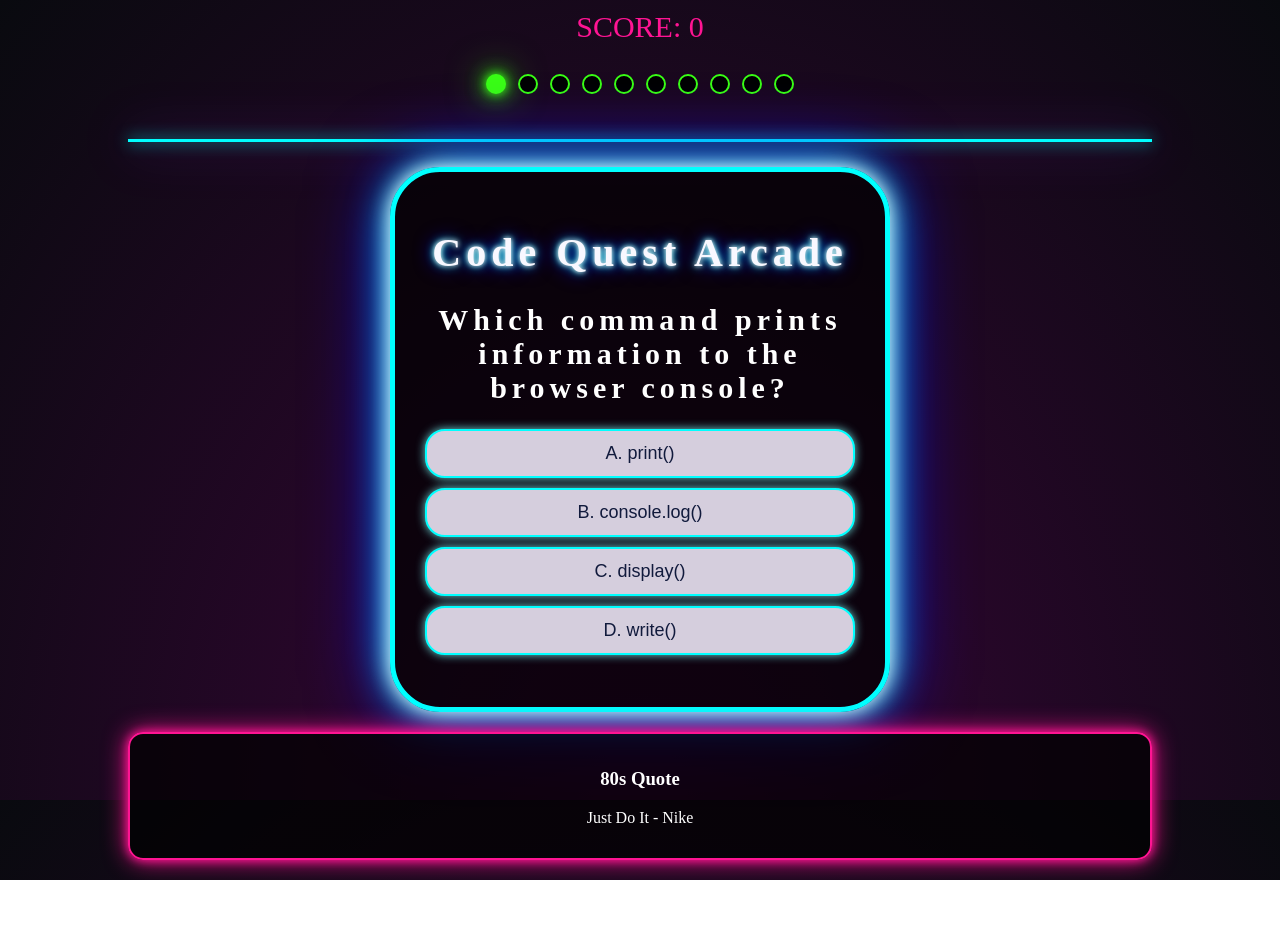
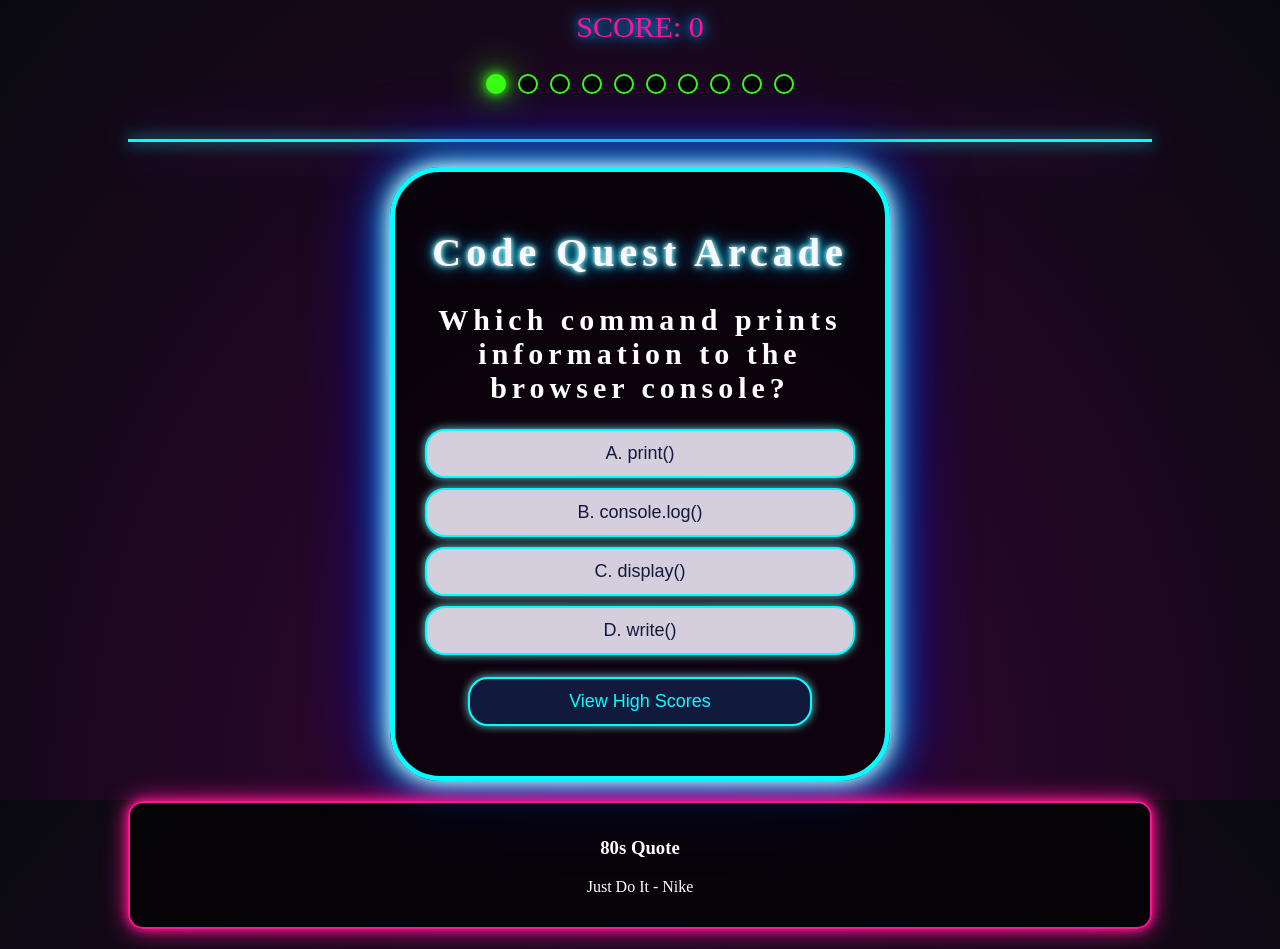
Before and after one commit to MimictoMastery/javascript-trivia-game, a website: page public/html/game.html in a window 1280 px wide. Before the commit the page ends 880 px from the top, so only its background shows below. Drawn offline with Linux system fonts and the light colour scheme.

Commit message:
code clean up

```diff
--- a/public/css/game.css
+++ b/public/css/game.css
@@ -5,9 +5,9 @@
     --green:#39FF14;
     --yellow:#FFFF33;
     --white:#FFFFFF;
-    --ghostwhite: rgb 248,248,255;
+    --ghostwhite:#F8F8FF;
 
-
+    --blue:#0099FF;
     --black:#000000;
     --dark-purple:#090014;
     --indigo:#4B0082;
@@ -51,12 +51,12 @@ body {
 
 h1 {
 
-    color:ghostwhite;
+    color:var(--ghostwhite);
 
     text-shadow:
-    0 0 5px white,
-    0 0 10px cyan,
-    0 0 20px blue;
+    0 0 5px var(--ghostwhite),
+    0 0 10px var(--cyan),
+    0 0 20px var(--blue);
 
 }
 
@@ -237,13 +237,3 @@ button:hover {
     font-size:22px;
     font-weight:bold;
 }
-
-@keyframes moveStars {
-    from {
-        transform:translateY(0);
-    }
-
-    to {
-     transform:translateY(100vh);
-    }
-}
--- a/public/html/game.html
+++ b/public/html/game.html
@@ -4,7 +4,7 @@
 <head>
     <meta charset="UTF-8">
     <meta name="viewport" content="width=device-width, initial-scale=1.0">
-    <title>JavaScript Trivia</title>
+    <title>Trivia</title>
 
     <link rel="stylesheet" href="../css/game.css">
 
@@ -45,7 +45,7 @@
         </div>
 
         <p id="result"></p>
-        <button id="highScorePage" onclick="goToHighScores()" style="display:none;">
+        <button id="highScorePage" onclick="goToHighScores()">
             View High Scores
         </button>
     </div>
```
Also changed, not shown: 1 other file.
